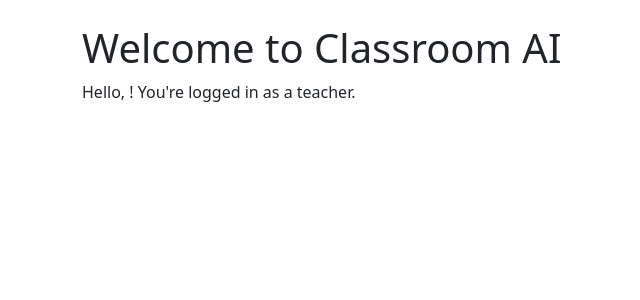
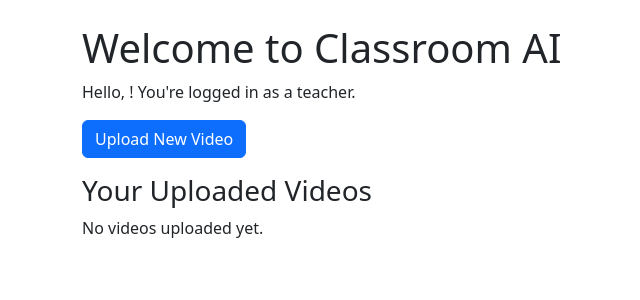
Before and after one commit to Viveksonawane5170/ClassroomApp, a Django app: page /teacher/ in a window 1280 px wide. Shown: the part 56-356 px from the top of the page, without its empty margins (0-640 px from the left). Run offline with Django 5.2, Linux system fonts and the light colour scheme; a user stored in the database is signed in.

Commit message:
video_upload update

```diff
--- a/classroomai/settings.py
+++ b/classroomai/settings.py
@@ -11,6 +11,7 @@
 """
 
 from pathlib import Path
+import os
 
 # Build paths inside the project like this: BASE_DIR / 'subdir'.
 BASE_DIR = Path(__file__).resolve().parent.parent
@@ -71,10 +72,15 @@
                 'django.template.context_processors.request',
                 'django.contrib.auth.context_processors.auth',
                 'django.contrib.messages.context_processors.messages',
+                'django.template.context_processors.media',
             ],
         },
     },
 ]
+
+
+MEDIA_URL = '/media/'
+MEDIA_ROOT = os.path.join(BASE_DIR, 'media')
 
 WSGI_APPLICATION = 'classroomai.wsgi.application'
 
--- a/classroomai/urls.py
+++ b/classroomai/urls.py
@@ -18,10 +18,12 @@
 
 from django.contrib import admin
 from django.urls import include, path
+from django.conf.urls.static import static
+from django.conf import settings
 
 urlpatterns = [
     path('', include('home.urls')),
     path('teacher/', include('teacher.urls', namespace='teacher')),
     path('student/', include('student.urls', namespace='student')),
     path('admin/', admin.site.urls),
-]
+] + static(settings.MEDIA_URL, document_root=settings.MEDIA_ROOT)
--- a/student/urls.py
+++ b/student/urls.py
@@ -8,4 +8,5 @@
     path("signup/", views.signup, name="signup"),
     path("signin/", views.signin, name="signin"),
     path("signout/", views.signout, name="signout"),
+    path("video/<int:video_id>/", views.view_video, name="view_video"),
 ]
--- a/teacher/models.py
+++ b/teacher/models.py
@@ -26,3 +26,14 @@
 
     def __str__(self):
         return self.username
+
+class Video(models.Model):
+    title = models.CharField(max_length=200)
+    description = models.TextField(blank=True)
+    video_file = models.FileField(upload_to='videos/')
+    thumbnail = models.ImageField(upload_to='thumbnails/', blank=True)
+    upload_date = models.DateTimeField(auto_now_add=True)
+    teacher = models.ForeignKey(Teacher, on_delete=models.CASCADE)
+
+    def __str__(self):
+        return self.title
--- a/teacher/templates/teacher/index.html
+++ b/teacher/templates/teacher/index.html
@@ -1,3 +1,4 @@
+<!-- teacher/templates/teacher/index.html -->
 {% extends 'teacher/base.html' %}
 
 {% block title %}Home{% endblock %}
@@ -6,6 +7,27 @@
     <h1>Welcome to Classroom AI</h1>
     {% if user.is_authenticated %}
         <p>Hello, {{ user.first_name }} {{ user.last_name }}! You're logged in as a teacher.</p>
+        <a href="{% url 'teacher:upload' %}" class="btn btn-primary mb-3">Upload New Video</a>
+
+        <h3>Your Uploaded Videos</h3>
+        <div class="row">
+            {% for video in videos %}
+            <div class="col-md-4 mb-4">
+                <div class="card">
+                    {% if video.thumbnail %}
+                    <img src="{{ video.thumbnail.url }}" class="card-img-top" alt="{{ video.title }}">
+                    {% endif %}
+                    <div class="card-body">
+                        <h5 class="card-title">{{ video.title }}</h5>
+                        <p class="card-text">{{ video.description|truncatechars:100 }}</p>
+                        <a href="{% url 'student:view_video' video.id %}" class="btn btn-primary">View</a>
+                    </div>
+                </div>
+            </div>
+            {% empty %}
+            <p>No videos uploaded yet.</p>
+            {% endfor %}
+        </div>
     {% else %}
         <p>Please sign in or sign up to access the teacher dashboard.</p>
     {% endif %}
--- a/teacher/urls.py
+++ b/teacher/urls.py
@@ -8,4 +8,5 @@
     path("signup/", views.signup, name="signup"),
     path("signin/", views.signin, name="signin"),
     path("signout/", views.signout, name="signout"),
+    path("upload/", views.upload_video, name="upload"),
 ]
--- a/teacher/views.py
+++ b/teacher/views.py
@@ -1,9 +1,12 @@
-from django.shortcuts import render
-from django.http import HttpResponse
+from django.shortcuts import render, redirect
+from .forms import VideoUploadForm
+from .models import Video
+from django.contrib import messages
 
 # Create your views here.
 def index(request):
-    return HttpResponse("Hello, world. You're at the teacher index.")
+    videos = Video.objects.filter(teacher=request.user) if request.user.is_authenticated else None
+    return render(request, 'teacher/index.html', {'videos': videos})
 
 
 # teacher/views.py
@@ -22,7 +25,7 @@
             user = form.save()
             login(request, user)
             messages.success(request, 'Registration successful.')
-            return redirect('index')
+            return redirect('teacher:index')
         messages.error(request, 'Unsuccessful registration. Invalid information.')
     else:
         form = TeacherSignUpForm()
@@ -38,7 +41,7 @@
             if user is not None:
                 login(request, user)
                 messages.info(request, f"You are now logged in as {username}.")
-                return redirect('index')
+                return redirect('teacher:index')
             else:
                 messages.error(request, "Invalid username or password.")
         else:
@@ -50,4 +53,21 @@
 def signout(request):
     logout(request)
     messages.info(request, "You have successfully logged out.")
-    return redirect('index')
+    return redirect('teacher:index')
+
+
+def upload_video(request):
+    if not request.user.is_authenticated:
+        return redirect('teacher:signin')
+
+    if request.method == 'POST':
+        form = VideoUploadForm(request.POST, request.FILES)
+        if form.is_valid():
+            video = form.save(commit=False)
+            video.teacher = request.user
+            video.save()
+            messages.success(request, 'Video uploaded successfully!')
+            return redirect('teacher:index')
+    else:
+        form = VideoUploadForm()
+    return render(request, 'teacher/upload_video.html', {'form': form})
```
Also changed, not shown: student/templates/student/index.html (+22 -0 lines), student/templates/student/view_video.html (added, +24 -0 lines), student/views.py (+9 -1 lines), teacher/forms.py (+9 -0 lines), teacher/templates/teacher/upload_video.html (added, +13 -0 lines), db.sqlite3, media/thumbnails/fd54b714bbeb638ab71f2bb62d83fa14.jpg (added), teacher/migrations/0003_video.py (added), 1 other file.
